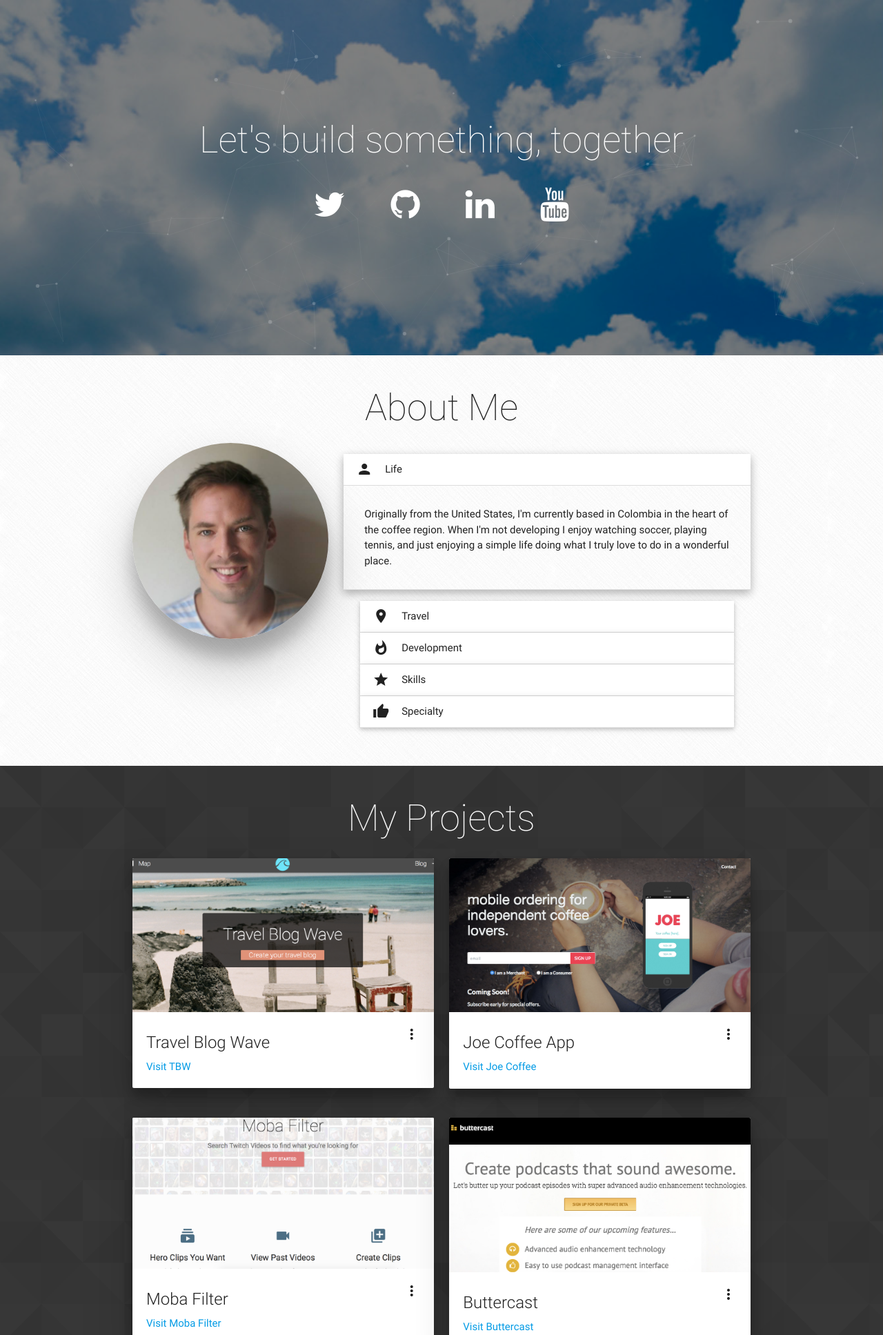
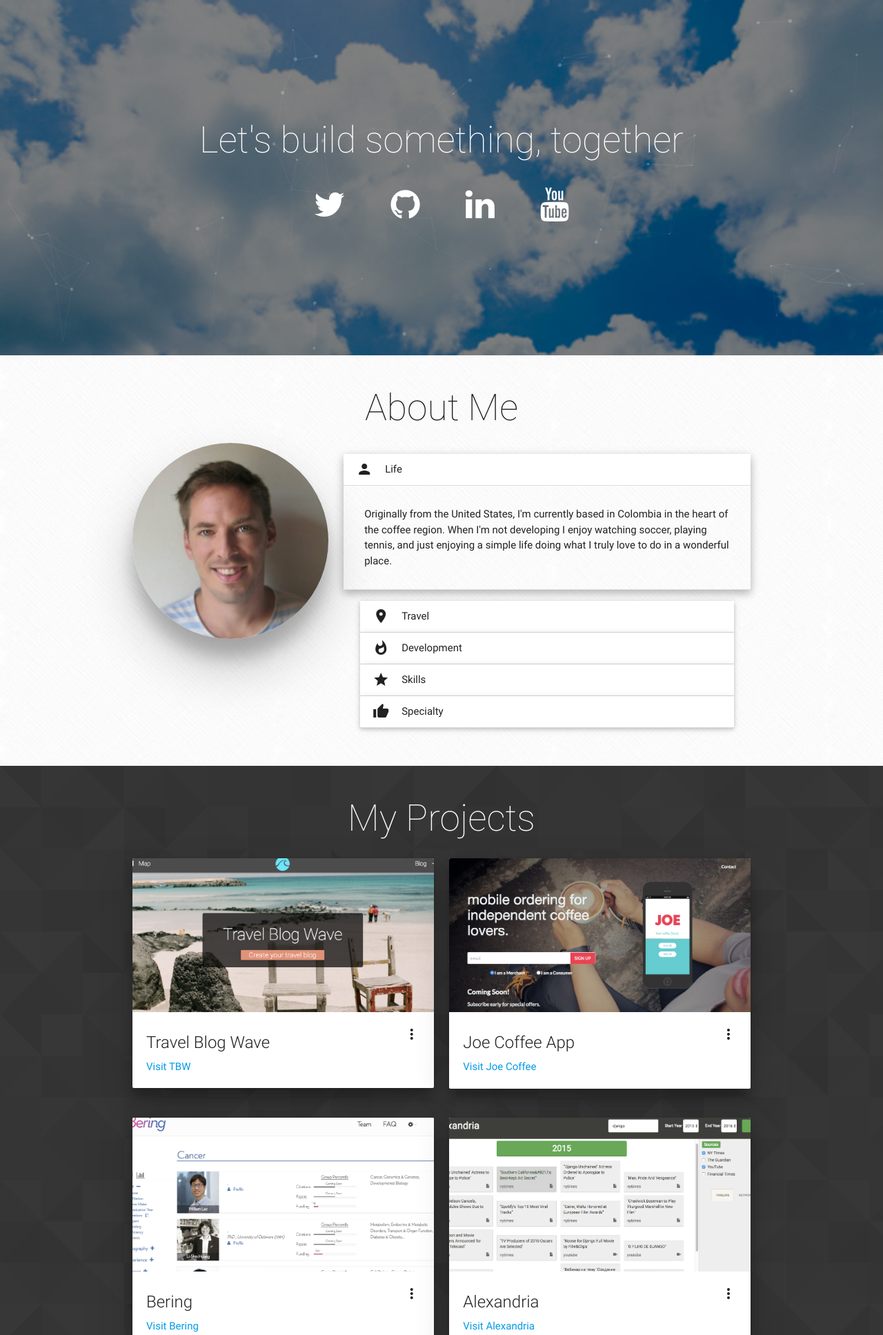
Before and after one commit to awwester/profile, a Django app: page / in a window 1280 px wide. Shown: the top 1935 px of the page at 69% size. Run offline with Django 3.2, Linux system fonts and the light colour scheme; data that the repository does not hold is empty; parts of the project's set-up code (start-up, migrations or seed data) failed here and were passed over; some libraries are stand-ins or nearby versions.

Commit message:
add alexandria and bering

```diff
--- a/core/templates/home.html
+++ b/core/templates/home.html
@@ -119,6 +119,46 @@
             </div>
           </div>
         </div>
+
+        <div class="row">
+          <div class="col s12 m6">
+            <div class="card z-depth-3" data-sr="enter left, move 100px">
+              <div class="card-image shrink">
+                <img class="activator" src="{% static 'img/sites/bering.png' %}">
+              </div>
+              <div class="card-content">
+                <span class="card-title activator grey-text text-darken-4">Bering<i class="material-icons right">more_vert</i></span>
+                <p><a href="https://dev.bering.io" target="_blank">Visit Bering</a></p>
+              </div>
+              <div class="card-reveal">
+                <span class="card-title grey-text text-darken-4">Bering<i class="material-icons right">close</i></span>
+                <p>Catalogue of Scientists and their research. With this project I helped a lot with the user management system for a user to create or claim their profile, as well as a significant refactor of their project to keep it up to the standards of Django.</p>
+                <span class="chip">Django</span>
+                <span class="chip">AWS</span>
+                <span class="chip">Bootstrap</span>
+              </div>
+            </div>
+          </div>
+          <div class="col s12 m6" data-sr="enter right, move 100px">
+            <div class="card z-depth-3">
+              <div class="card-image shrink">
+                <img class="activator" src="{% static 'img/sites/alexandria.png' %}">
+              </div>
+              <div class="card-content">
+                <span class="card-title activator grey-text text-darken-4">Alexandria<i class="material-icons right">more_vert</i></span>
+                <p><a href="http://alexandriaproject.online">Visit Alexandria</a></p>
+              </div>
+              <div class="card-reveal">
+                <span class="card-title grey-text text-darken-4">Alexandria<i class="material-icons right">close</i></span>
+                <p>Alexandria is a tool to search news by a specific term limited to certain years, or also to search for current news trends or articles. It's actually a cool tool, you should check it out! This was built for a startup in the San Francisco area and utilizes about 8 different news APIs to search and gather the data.</p>
+                <span class="chip">Django</span>
+                <span class="chip">Heroku</span>
+                <span class="chip">External APIs</span>
+              </div>
+            </div>
+          </div>
+        </div>
+
         <div class="row">
           <div class="col s12 m6">
             <div class="card z-depth-3" data-sr="enter left, move 100px">
```
Also changed, not shown: static/img/sites/alexandria.png (added), static/img/sites/bering.png (added), 1 other file.
